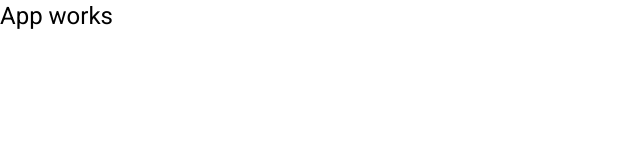
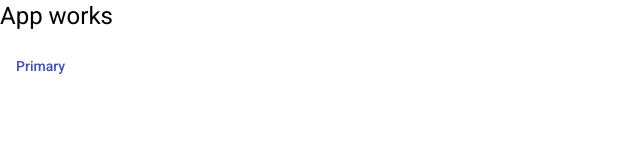
Before and after one commit to andrelula22/helpdesk-front, an Angular app: page / in a window 1280 px wide. Shown: the top 160 px of the page, without its empty margins (0-640 px from the left). Built offline with nearby package versions, Linux system fonts and the light colour scheme.

Commit message:
imports angular material

```diff
--- a/src/app/app.component.html
+++ b/src/app/app.component.html
@@ -1 +1,2 @@
 <h1>App works</h1>
+<button mat-button color="primary">Primary</button>
```
Also changed, not shown: src/app/app.module.ts (+43 -1 lines).
